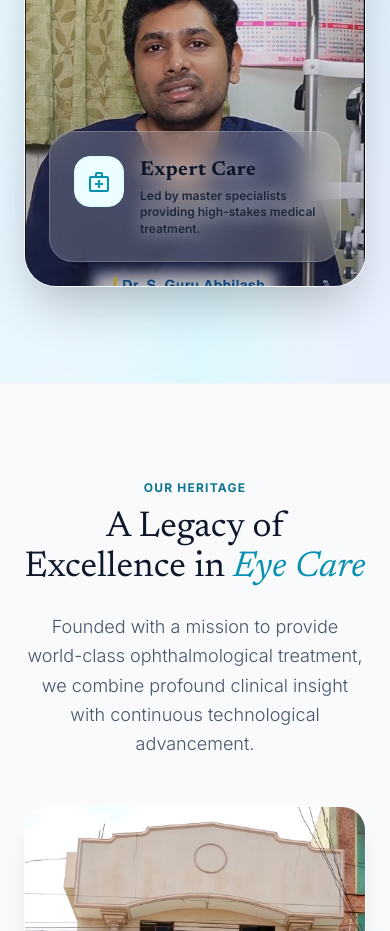
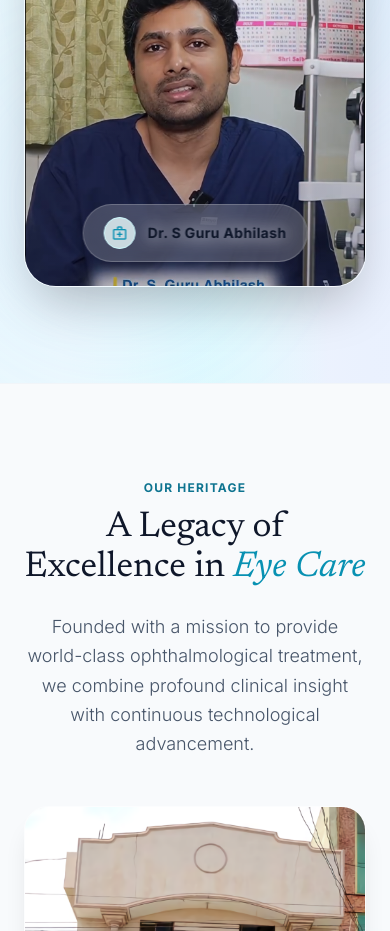
Before and after one commit to saicharanesikala/eye-care-clinic, an Angular app: page / in a window 390 px wide. Shown: the part 880-1811 px from the top of the page. Built offline with nearby package versions, Linux system fonts and the light colour scheme.

Commit message:
fix mobile view_2

```diff
--- a/src/app/app.html
+++ b/src/app/app.html
@@ -111,23 +111,15 @@
           class="relative rounded-[2rem] overflow-hidden shadow-2xl transition-transform duration-700 hover:scale-[1.02] border border-white/50">
           <img alt="Professional Ophthalmologist" class="w-full aspect-[4/5] object-cover object-top" src="t2.png" />
           <div class="absolute inset-0 bg-gradient-to-t from-slate-900/30 to-transparent"></div>
-          <!-- Floating Glass Info Box -->
+          <!-- Floating Glass Name Tag -->
           <div
-            class="absolute bottom-6 left-6 right-6 md:bottom-8 md:left-8 md:right-8 glass-panel p-6 rounded-2xl shadow-xl shadow-slate-900/10 border-white/60">
-            <div class="flex items-start gap-4">
-              <div class="bg-cyan-50 flex-shrink-0 p-3 rounded-xl border border-cyan-100">
-                <span class="material-symbols-outlined text-cyan-600">medical_services</span>
-              </div>
-              <div>
-                <h4
-                  class="font-serif text-xl md:text-2xl text-slate-900 font-extrabold drop-shadow-[0_0_10px_rgba(255,255,255,0.9)] tracking-wide">
-                  Expert Care</h4>
-                <p
-                  class="text-xs md:text-sm text-slate-800 font-semibold mt-1 leading-snug font-body drop-shadow-[0_0_8px_rgba(255,255,255,0.9)]">
-                  Led by master specialists
-                  providing high-stakes medical treatment.</p>
-              </div>
+            class="absolute bottom-6 left-1/2 -translate-x-1/2 md:translate-x-0 md:left-8 md:bottom-8 glass-panel py-3 px-5 rounded-full shadow-xl shadow-slate-900/10 border-white/60 inline-flex items-center gap-3 w-max max-w-[90%]">
+            <div class="bg-cyan-50/80 flex-shrink-0 w-8 h-8 rounded-full border border-cyan-100 flex items-center justify-center">
+              <span class="material-symbols-outlined text-cyan-600 text-[1rem]">medical_services</span>
             </div>
+            <p class="text-sm md:text-base text-slate-900 font-bold tracking-wide m-0 drop-shadow-[0_0_8px_rgba(255,255,255,0.9)] truncate whitespace-nowrap">
+              Dr. S Guru Abhilash
+            </p>
           </div>
         </div>
       </div>
```
